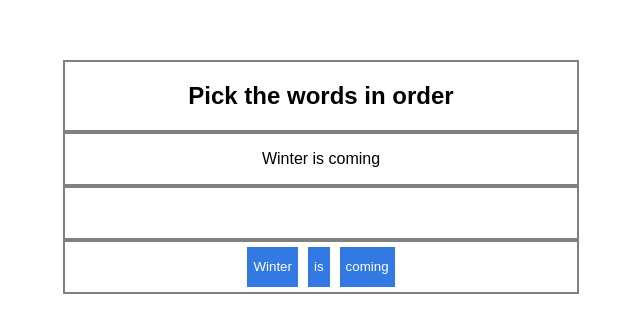
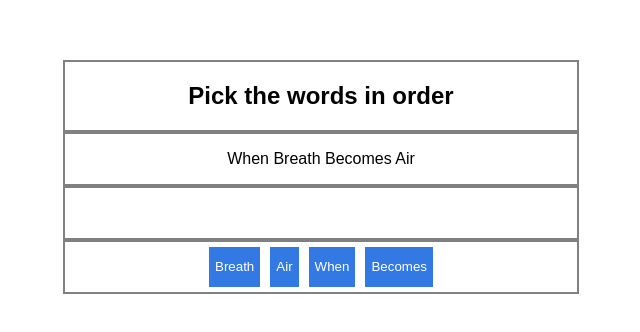
Before and after one commit to ashvini-maurya/varta, a React (Create React App) app: page / in a window 1280 px wide. Shown: the top 332 px of the page, without its empty margins (319-959 px from the left). Built offline with nearby package versions, Linux system fonts and the light colour scheme.

Commit message:
multiple sentences added

```diff
--- a/src/App.js
+++ b/src/App.js
@@ -5,22 +5,25 @@
 import Result from './component/result';
 import SentenceAnswer from './component/sentenceAnswer';
 
-// randomizing option
-const sentenceShuffleArr = arr => (
-  arr
-    .map(a => [Math.random(), a])
-    .sort((a, b) => a[0] - b[0])
-    .map(a => a[1])
-);
+// randomize
+function randomize(listSentence){
+  let randomSentenceList = listSentence
+      .map(a => [Math.random(), a])
+      .sort((a, b) => a[0] - b[0])
+      .map(a => a[1])
+  return randomSentenceList;
+}
+
+var sentences = randomize(['The Final Empire ', 'The Old Man and the Sea ', 'Turtles All the Way Down ', 'When Breath Becomes Air ', 'The Last Lecture ', 'Train to Pakistan ', 'Sapiens: A Brief History of Humankind ']);
+var splitSentence = sentences[0].split(" ").filter(item => item.trim() !== '');
 
 class App extends Component {
   constructor(props) {
     super(props);
-
     this.state = {
-      sentence: 'Winter is coming ',
+      sentence: sentences[0],
       answer: '',
-      option: sentenceShuffleArr(["Winter", "is", "coming"]),
+      option: randomize(splitSentence),
       result: true,
     };
   }
```
